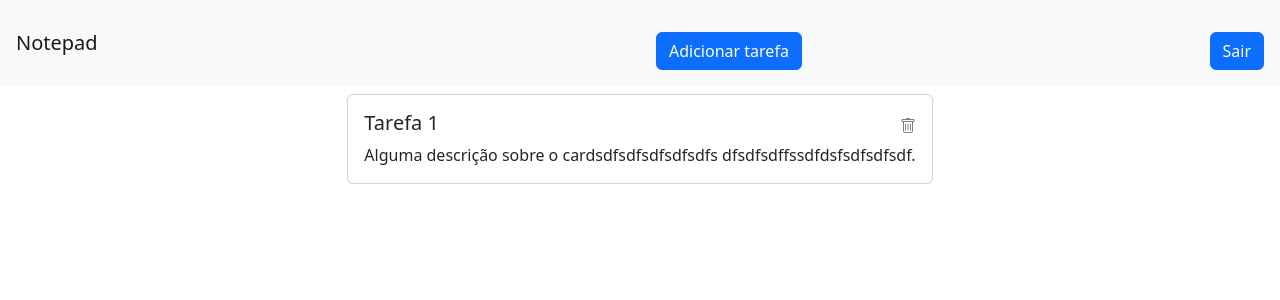
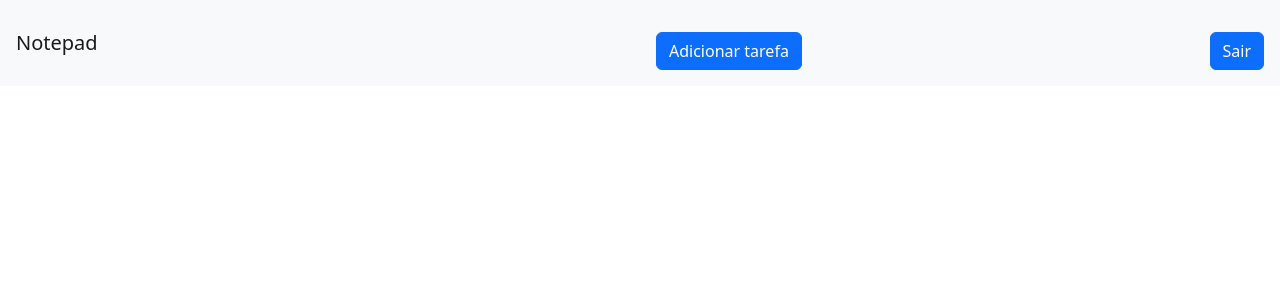
Before and after one commit to Jhhonatta/bootstrap-react-typescript, a React (Create React App) app: page /dashboard in a window 1280 px wide. Shown: the top 300 px of the page. Built offline with nearby package versions, Linux system fonts and the light colour scheme.

Commit message:
Lista dinâmica

```diff
--- a/src/Components/cardTask/cardTask.tsx
+++ b/src/Components/cardTask/cardTask.tsx
@@ -1,19 +1,15 @@
 import { Card, Button, Row, Col } from "react-bootstrap";
 import { StyleCard } from "./style";
 import { BsTrash } from "react-icons/bs";
-import { useContext } from "react";
-import { UserContext } from "../../Context/UserContext";
 
-const CardTask = () => {
-  const { listTask } = useContext(UserContext);
-
+const CardTask = ({ task, number }: any) => {
   return (
     <StyleCard>
       <Card className="mt-1">
         <Card.Body>
           <Row>
             <Col xs={8}>
-              <Card.Title className="text-start">Tarefa 1</Card.Title>
+              <Card.Title className="text-start">Tarefa {number}</Card.Title>
             </Col>
             <Col xs={4} className="text-end">
               <Button className="m-0 p-0 button-delete">
@@ -21,10 +17,7 @@ const CardTask = () => {
               </Button>
             </Col>
           </Row>
-          <Card.Text className="text-start">
-            Alguma descrição sobre o cardsdfsdfsdfsdfsdfs
-            dfsdfsdffssdfdsfsdfsdfsdf.
-          </Card.Text>
+          <Card.Text className="text-start">{task}</Card.Text>
         </Card.Body>
       </Card>
     </StyleCard>
--- a/src/Components/containerListTask/containerListTask.tsx
+++ b/src/Components/containerListTask/containerListTask.tsx
@@ -1,9 +1,18 @@
 import { ContainerListTask } from "./style";
 import CardTask from "../cardTask/cardTask";
+import { useContext } from "react";
+import { UserContext } from "../../Context/UserContext";
+import { ListGroup } from "react-bootstrap";
+
 const DashboardListTask = () => {
+  const { listTask } = useContext(UserContext);
   return (
     <ContainerListTask className="d-flex justify-content-center h-100 m-1">
-      <CardTask />
+      <ListGroup>
+        {listTask.map((item, index) => (
+          <CardTask key={index} task={item.tasks} number={item.number} />
+        ))}
+      </ListGroup>
     </ContainerListTask>
   );
 };
--- a/src/Components/modalAddTask/modalAddTask.tsx
+++ b/src/Components/modalAddTask/modalAddTask.tsx
@@ -9,12 +9,16 @@ const ModalAddTask = () => {
 
   const [showModal, setShowModal] = useState(false);
 
+  const [numberTask, setNumberTask] = useState(1);
+
   const handlerControl = (event: React.FormEvent) => {
     event.preventDefault();
+    setNumberTask(numberTask + 1);
     setListTask([
       ...listTask,
       {
         tasks: task,
+        number: numberTask,
       },
     ]);
     setShowModal(false);
--- a/src/Context/UserContext.tsx
+++ b/src/Context/UserContext.tsx
@@ -4,12 +4,17 @@ import { createContext, useState } from "react";
 
 export const UserContext = createContext<IUserContext>({} as IUserContext);
 
+interface ListTask {
+  tasks: string;
+  number: number;
+}
+
 interface IUserContext {
   onSubmitLogin: (data: any) => Promise<void>;
   logout: (data: any) => Promise<void>;
   task: string;
   setTask: (data: any) => void;
-  listTask: string[];
+  listTask: ListTask[];
   setListTask: (data: any) => void;
 }
 
@@ -18,7 +23,7 @@ function UserProvider({ children }: any) {
 
   const [task, setTask] = useState<string>("");
 
-  const [listTask, setListTask] = useState<string[]>([]);
+  const [listTask, setListTask] = useState<[]>([]);
 
   const onSubmitLogin = async (data: any) => {
     return navigate("/dashboard", { replace: true });
```
